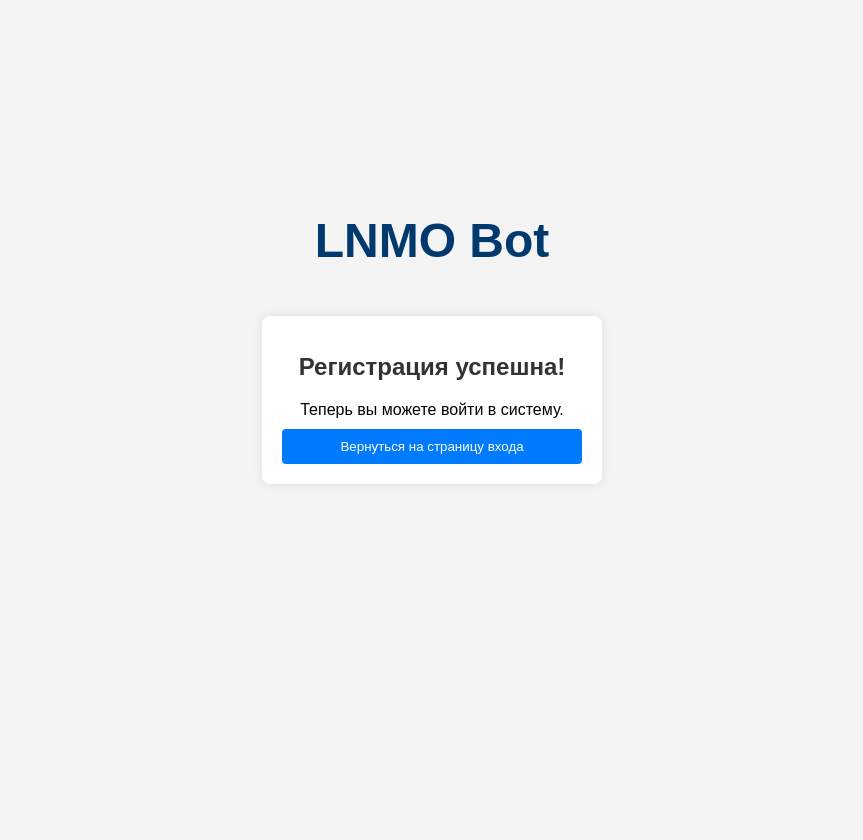
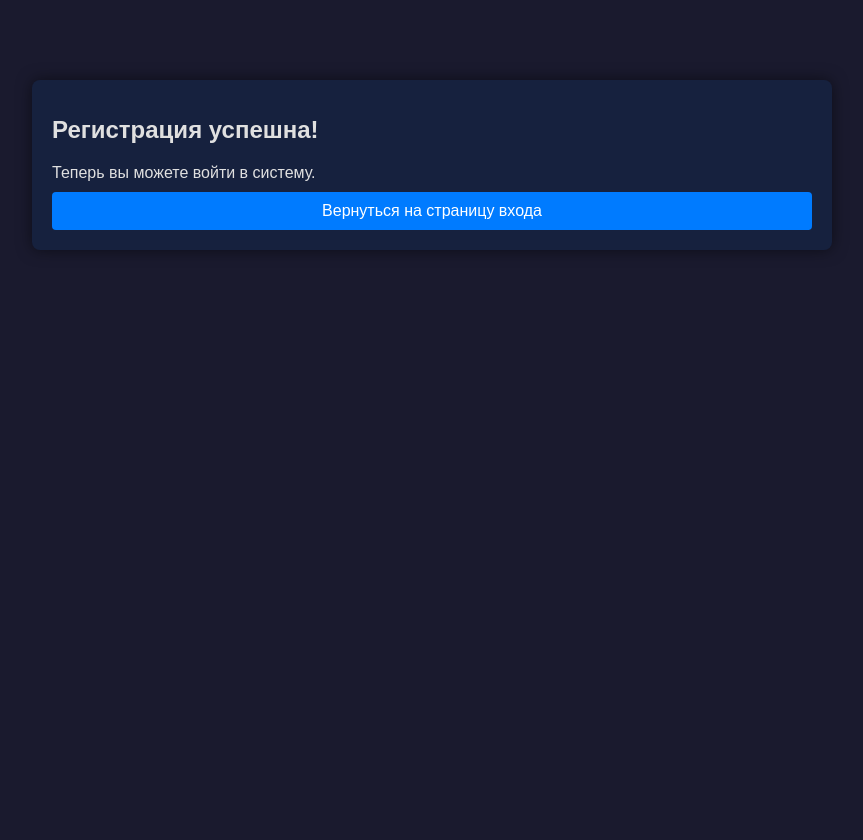
Before and after one commit to Tuz0ff/Lnmo_bot.py, a Flask app: template templates/registration_success.html in a window 1280 px wide. Shown: the whole page, without its empty margins (208-1071 px from the left). Before the commit the page ends 464 px from the top, so only its background shows below. Run offline with Flask 3, Linux system fonts and the light colour scheme; the template is opened without the code that fills it, so the values that code supplies are empty.

Commit message:
Update registration_success.html

```diff
--- a/templates/registration_success.html
+++ b/templates/registration_success.html
@@ -4,66 +4,7 @@
     <meta charset="UTF-8">
     <meta name="viewport" content="width=device-width, initial-scale=1.0">
     <title>Регистрация успешна</title>
-    <style>
-        /* Общие стили */
-        body {
-            font-family: Arial, sans-serif;
-            background-color: #f4f4f4;
-            margin: 0;
-            padding: 0;
-            display: flex;
-            justify-content: center;
-            align-items: center;
-            height: 100vh;
-            position: relative;
-        }
-
-        body::before {
-            content: "LNMO Bot";
-            position: absolute;
-            top: 30%;
-            left: 50%;
-            transform: translate(-50%, -50%);
-            font-size: 48px;
-            font-weight: bold;
-            color: rgba(0, 57, 110, 1);
-            z-index: -1;
-}
-
-        .container {
-            background-color: #fff;
-            padding: 20px;
-            border-radius: 8px;
-            box-shadow: 0 0 10px rgba(0, 0, 0, 0.1);
-            width: 300px;
-            text-align: center;
-            z-index: 1;
-        }
-
-        h1 {
-            margin-bottom: 20px;
-            font-size: 24px;
-            color: #333;
-        }
-
-        button {
-            width: 100%;
-            padding: 10px;
-            background-color: #007bff;
-            color: #fff;
-            border: none;
-            border-radius: 4px;
-            cursor: pointer;
-        }
-
-        button:hover {
-            background-color: #0056b3;
-        }
-
-        p {
-            margin: 10px 0;
-        }
-    </style>
+    <link rel="stylesheet" href="{{ url_for('static', filename='styles.css') }}">
 </head>
 <body>
     <div class="container">
```
